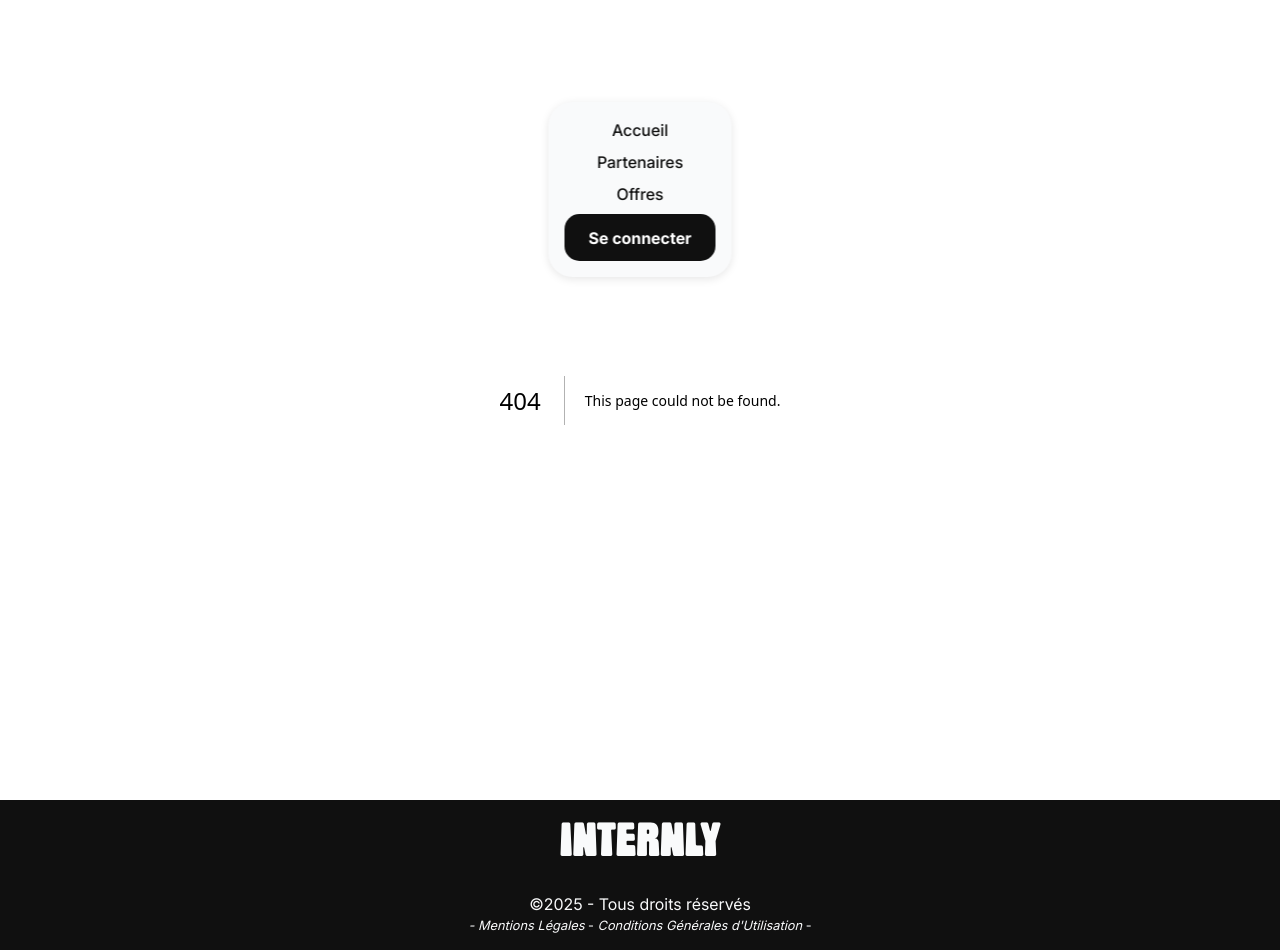
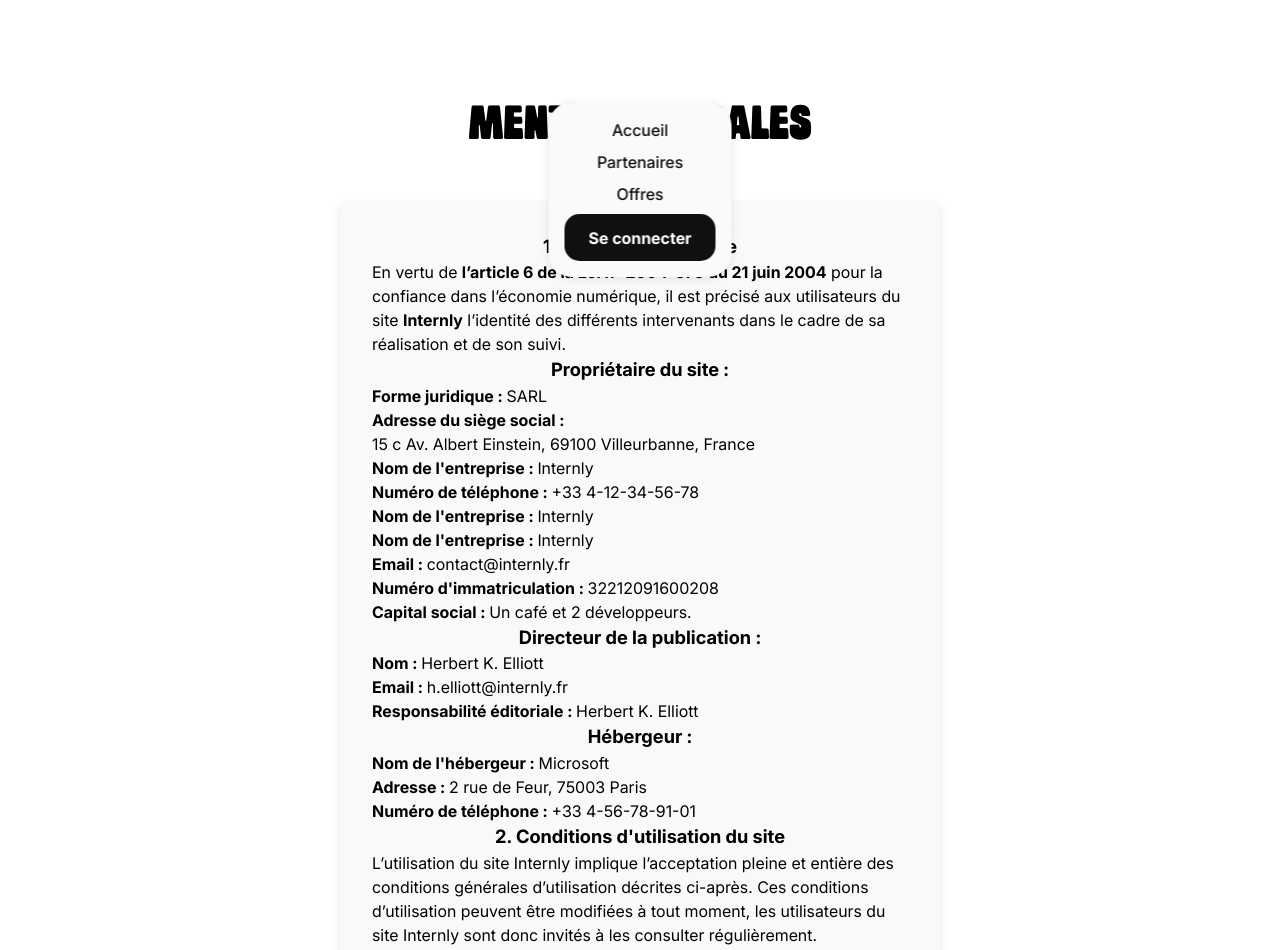
Before and after one commit to betasown/GR6-Internly_frontend, a Next.js app in the folder internly/: page /MentionsLegales in a window 1280 px wide. Before the commit this address had no page. Shown: the top 950 px of the page. Built offline with nearby package versions, Linux system fonts and the light colour scheme.

Commit message:
feat : page des mentions légales

```diff
--- /dev/null
+++ b/internly/src/app/MentionsLegales/page.js
@@ -0,0 +1,65 @@
+export default function MentionsLegalesPage() {
+    return (
+        <div>
+            <div className="slide-entreprises-container">
+                <div className="title-container">
+                    <h1 className="title">Mentions légales</h1>
+                </div>
+
+                <div className="legales-container">
+                    <h1 className="titre-legales"><strong>1. Présentation du site</strong></h1>
+                    <p className="paragraphe-legales">En vertu de <strong>l’article 6 de la Loi n° 2004-575 du 21 juin 2004</strong> pour la confiance dans l’économie numérique, il est précisé aux utilisateurs du site <strong>Internly</strong> l’identité des différents intervenants dans le cadre de sa réalisation et de son suivi.</p>
+                    <h1 className="titre-legales"><strong>Propriétaire du site :</strong></h1>
+                    <p className="paragraphe-legales"><strong>Forme juridique : </strong>SARL</p>
+                    <p className="paragraphe-legales"><strong>Adresse du siège social : </strong></p>
+                    <p className="paragraphe-legales">15 c Av. Albert Einstein, 69100 Villeurbanne, France</p>
+                    <p className="paragraphe-legales"><strong>Nom de l'entreprise : </strong>Internly</p>
+                    <p className="paragraphe-legales"><strong>Numéro de téléphone : </strong>+33 4-12-34-56-78</p>
+                    <p className="paragraphe-legales"><strong>Nom de l'entreprise : </strong>Internly</p>
+                    <p className="paragraphe-legales"><strong>Nom de l'entreprise : </strong>Internly</p>
+                    <p className="paragraphe-legales"><strong>Email : </strong>contact@internly.fr</p>
+                    <p className="paragraphe-legales"><strong>Numéro d'immatriculation : </strong>32212091600208</p>
+                    <p className="paragraphe-legales"><strong>Capital social : </strong>Un café et 2 développeurs.</p>
+
+                    <h1 className="titre-legales"><strong>Directeur de la publication :</strong></h1>
+                    <p className="paragraphe-legales"><strong>Nom : </strong>Herbert K. Elliott</p>
+                    <p className="paragraphe-legales"><strong>Email : </strong>h.elliott@internly.fr</p>
+                    <p className="paragraphe-legales"><strong>Responsabilité éditoriale : </strong>Herbert K. Elliott</p>
+
+                    <h1 className="titre-legales"><strong>Hébergeur :</strong></h1>
+                    <p className="paragraphe-legales"><strong>Nom de l'hébergeur : </strong>Microsoft</p>
+                    <p className="paragraphe-legales"><strong>Adresse : </strong>2 rue de Feur, 75003 Paris </p>
+                    <p className="paragraphe-legales"><strong>Numéro de téléphone : </strong>+33 4-56-78-91-01</p>
+
+                    <h1 className="titre-legales"><strong>2. Conditions d'utilisation du site</strong></h1>
+                    <p className="paragraphe-legales">L’utilisation du site Internly implique l’acceptation pleine et entière des conditions générales d’utilisation décrites ci-après. Ces conditions d’utilisation peuvent être modifiées à tout moment, les utilisateurs du site Internly sont donc invités à les consulter régulièrement.</p>
+                    <p className="paragraphe-legales">Le site Internly est accessible à tout moment aux utilisateurs, sauf en cas de force majeure, ou d'un événement hors du contrôle de l'éditeur, et sous réserve des éventuelles pannes et interventions de maintenance nécessaires au bon fonctionnement du site et des services.</p>
+
+                    <h1 className="titre-legales"><strong>3. Collecte de données personnelles</strong></h1>
+                    <p className="paragraphe-legales">Le site Internly peut être amené à collecter des données personnelles concernant l’utilisateur. Ces données sont collectées conformément à la LOI n° 2018-493 du 20 juin 2018 relative à la protection des données personnelles et aux règlements en vigueur.</p>
+                    <p className="paragraphe-legales">Les informations personnelles collectées sont destinées à l’envoi de newsletters. Aucune information personnelle de l’utilisateur du site Internly n’est cédée à des tiers, sans l’accord préalable de l’utilisateur.</p>
+                    <p className="paragraphe-legales">Conformément à la législation, l'utilisateur dispose d'un droit d'accès, de rectification, de suppression et d'opposition sur les données le concernant. Il peut exercer ces droits en envoyant un email à contact@internly.fr.</p>
+
+                    <h1 className="titre-legales"><strong>4. Propriété intellectuelle</strong></h1>
+                    <p className="paragraphe-legales">Tous les contenus présents sur le site Internly (textes, images, logos, vidéos, etc.) sont protégés par le droit d’auteur et le droit de la propriété intellectuelle. Toute reproduction, représentation, modification, publication, transmission ou exploitation des contenus de ce site, en tout ou en partie, est interdite sans l’autorisation préalable du propriétaire du site.</p>
+
+                    <h1 className="titre-legales"><strong>5. Liens hypertextes</strong></h1>
+                    <p className="paragraphe-legales">Le site Internly peut contenir des liens hypertextes vers d’autres sites. Toutefois, Internly n’a pas la maîtrise des contenus de ces sites et ne saurait en aucun cas être responsable de leurs contenus ou de l’utilisation qui en est faite.</p>
+
+                    <h1 className="titre-legales"><strong>6. Cookies</strong></h1>
+                    <p className="paragraphe-legales">Le site Internly peut utiliser des cookies pour améliorer l’expérience de l’utilisateur, notamment pour analyser la fréquentation du site et personnaliser les contenus. L’utilisateur peut désactiver l’utilisation des cookies en configurant son navigateur, mais cela pourrait affecter l’expérience utilisateur sur le site.</p>
+
+                    <h1 className="titre-legales"><strong>7. Responsabilité</strong></h1>
+                    <p className="paragraphe-legales">Le site Internly s’efforce de fournir des informations fiables et à jour, mais ne peut garantir l’exactitude, l’exhaustivité ou l’actualité des informations diffusées. En conséquence, l’utilisateur reconnaît utiliser ces informations sous sa propre responsabilité.</p>
+
+                    <h1 className="titre-legales"><strong>8. Droit applicable et juridiction compétente</strong></h1>
+                    <p className="paragraphe-legales">Les présentes mentions légales sont régies par le droit français. En cas de litige, et après une tentative de recherche d’une solution amiable, les tribunaux français seront seuls compétents.</p>
+
+                    <h1 className="titre-legales"><strong>9. Modifications des mentions légales</strong></h1>
+                    <p className="paragraphe-legales">L’éditeur se réserve le droit de modifier les présentes mentions légales à tout moment. Les utilisateurs sont invités à consulter cette page régulièrement pour prendre connaissance des éventuelles modifications.</p>
+                </div>
+            </div>
+            <img className="assets" src="/Assets/separateur-w2b.png"/>
+        </div>
+    );
+}
--- a/internly/src/app/globals.css
+++ b/internly/src/app/globals.css
@@ -1001,3 +1001,30 @@ input[type="radio"]:checked, input[type="checkbox"]:checked {
   color: var(--black);
   max-width: 38%;
 }
+
+/*_____________________________________________________________________________________________*/
+/*                                   Mention legales                                           */
+/*_____________________________________________________________________________________________*/
+
+.legales-container {
+  padding: 2rem;
+  background-color: #f9f9f9;
+  border-radius: 8px;
+  box-shadow: 0 4px 8px rgba(0, 0, 0, 0.1);
+  max-width: 600px;
+  margin: auto;
+}
+
+.titre-legales {
+  text-align: center;
+  margin: 0 auto;
+  font-size: 1.15rem;
+  padding: auto;
+}
+
+.paragraphe-legales {
+  text-align: left;
+  margin: 0 auto;
+  font-size: 1rem;
+  padding: auto;
+}
--- a/internly/src/app/layout.js
+++ b/internly/src/app/layout.js
@@ -52,8 +52,8 @@ export default function RootLayout({ children }) {
             <h1 className="title">Internly</h1>
             <p className="paragraphe">&copy;2025 - Tous droits réservés</p>
             <em>&nbsp;-&nbsp;<a href="/MentionsLegales">Mentions Légales</a></em>&nbsp;-&nbsp;
-            <em><a href="/CGU">Conditions Générales d'Utilisation</a></em>&nbsp;-&nbsp;
-            <em className="sub-mobile"><a href="/">Github du projet</a>&nbsp;-&nbsp;</em>
+            <em><a href="/MentionsLegales">Conditions Générales d'Utilisation</a></em>&nbsp;-&nbsp;
+            <em className="sub-mobile"><a href="https://github.com/betasown/GR6-Internly_frontend">Github du projet</a>&nbsp;-&nbsp;</em>
           </footer>
         </body>
     </html>
```
